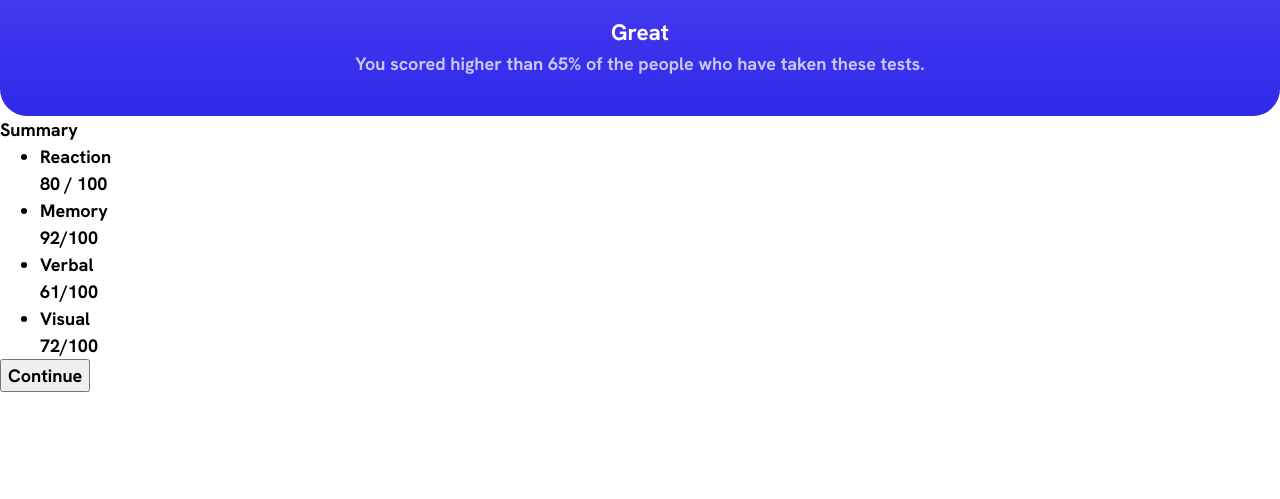
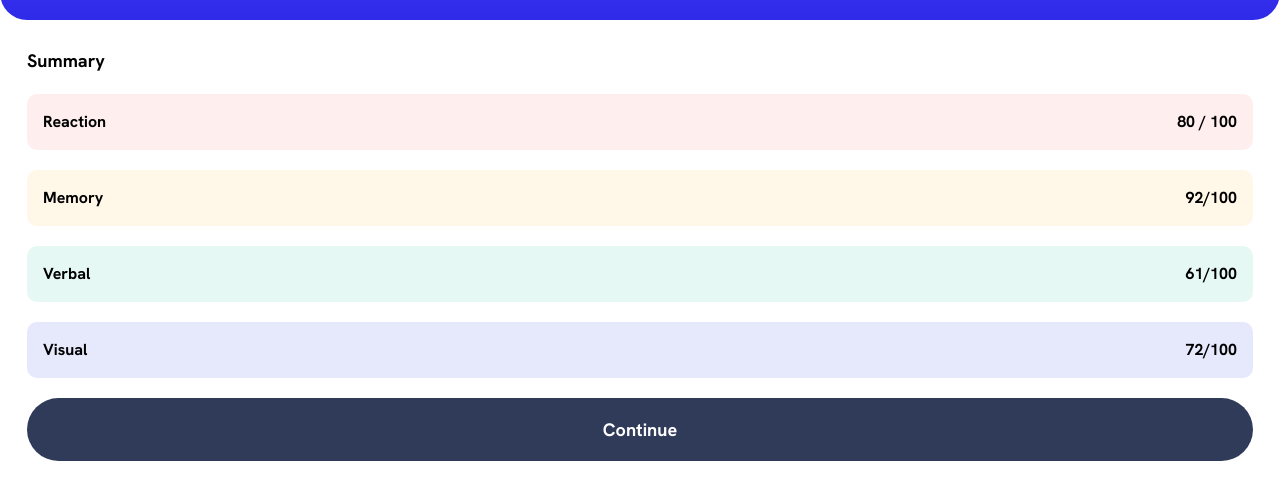
Before and after one commit to jacquelinel33/Results-Summary-Component, a plain HTML site: page index.html in a window 1280 px wide. Shown: the part 283-782 px from the top of the page. Drawn offline with Linux system fonts and the light colour scheme.

Commit message:
summary styling

```diff
--- a/index.html
+++ b/index.html
@@ -24,20 +24,20 @@
     </section>
     <section class="summary">
       <div>Summary</div>
-      <ul>
-        <li>
+      <ul class="summary__list">
+        <li class="category red">
           <p>Reaction</p>
           <p>80 / 100</p>
         </li>
-        <li>
+        <li class="category yellow">
           <p> Memory</p>
           <p>92/100</p>
         </li>
-        <li>
+        <li class="category green">
           <p>Verbal</p>
           <p>61/100</p>
         </li>
-        <li>
+        <li class="category blue">
           <p>Visual</p>
           <p>72/100</p>
         </li>
--- a/styles.css
+++ b/styles.css
@@ -110,3 +110,48 @@ main {
    border-bottom-left-radius: 1.5em;
    border-bottom-right-radius: 1.5em;
 }
+
+.summary {
+  display:flex;
+  flex-direction: column;
+  padding: 1.5em;
+  gap: 20px;
+}
+
+.summary__list {
+  display: grid;
+  gap: 20px;
+  padding-left: 0;
+  font-size: 1rem;
+}
+
+.category {
+  display: flex;
+  justify-content: space-between;
+  padding: 1em;
+  border-radius: 10px;
+}
+
+.red{
+  background-color:hsla(0, 100%, 67%, 0.1);
+}
+
+.yellow {
+  background-color:hsl(39, 100%, 56%, .1);
+}
+
+.green {
+  background-color:hsl(166, 100%, 37%, .1);
+}
+
+.blue {
+  background-color: hsl(234, 85%, 45%, .1);
+}
+
+button {
+  background-color: var(--button-color);
+  color: #fff;
+  padding: 1em 0;
+  border-radius: 40px;
+  border: none;
+}
```
